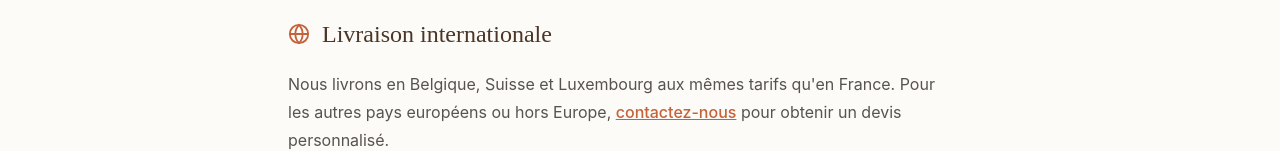
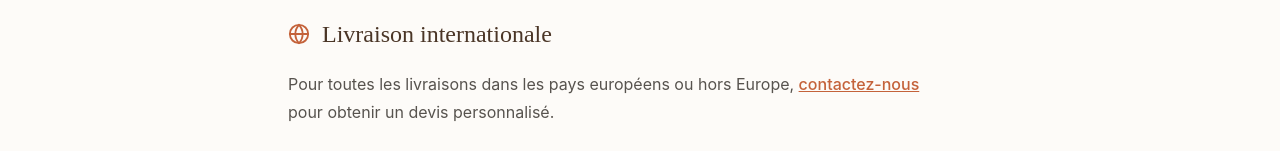
Before and after one commit to Og128/labrocantedenanie, a Next.js app: page /livraison in a window 1280 px wide. Shown: the part 795-946 px from the top of the page. Built offline with nearby package versions, Linux system fonts and the light colour scheme; no server answers; the database is empty.

Commit message:
Livraison international change

```diff
--- a/app/(shop)/checkout/page.tsx
+++ b/app/(shop)/checkout/page.tsx
@@ -152,12 +152,12 @@ export default function CheckoutPage() {
               <div className="grid grid-cols-2 gap-4 mt-4">
                 <div>
                   <label className="label-field">Code postal</label>
-                  <input {...register('postalCode')} className="input-field" placeholder="13100" />
+                  <input {...register('postalCode')} className="input-field" placeholder="75001" />
                   {errors.postalCode && <p className="text-red-500 text-xs mt-1 font-inter">{errors.postalCode.message}</p>}
                 </div>
                 <div>
                   <label className="label-field">Ville</label>
-                  <input {...register('city')} className="input-field" placeholder="Aix-en-Provence" />
+                  <input {...register('city')} className="input-field" placeholder="Paris" />
                   {errors.city && <p className="text-red-500 text-xs mt-1 font-inter">{errors.city.message}</p>}
                 </div>
               </div>
--- a/app/(shop)/livraison/page.tsx
+++ b/app/(shop)/livraison/page.tsx
@@ -81,7 +81,7 @@ export default async function LivraisonPage() {
             <h2 className="font-playfair text-2xl text-brown-dark">Livraison internationale</h2>
           </div>
           <div className="prose prose-stone font-inter text-stone-600">
-            <p>Nous livrons en Belgique, Suisse et Luxembourg aux mêmes tarifs qu'en France. Pour les autres pays européens ou hors Europe, <a href="/contact" className="text-terracotta-500 hover:underline">contactez-nous</a> pour obtenir un devis personnalisé.</p>
+            <p>Pour toutes les livraisons dans les pays européens ou hors Europe, <a href="/contact" className="text-terracotta-500 hover:underline">contactez-nous</a> pour obtenir un devis personnalisé.</p>
             <p>Les frais de douane éventuels sont à la charge du destinataire.</p>
           </div>
         </section>
```
